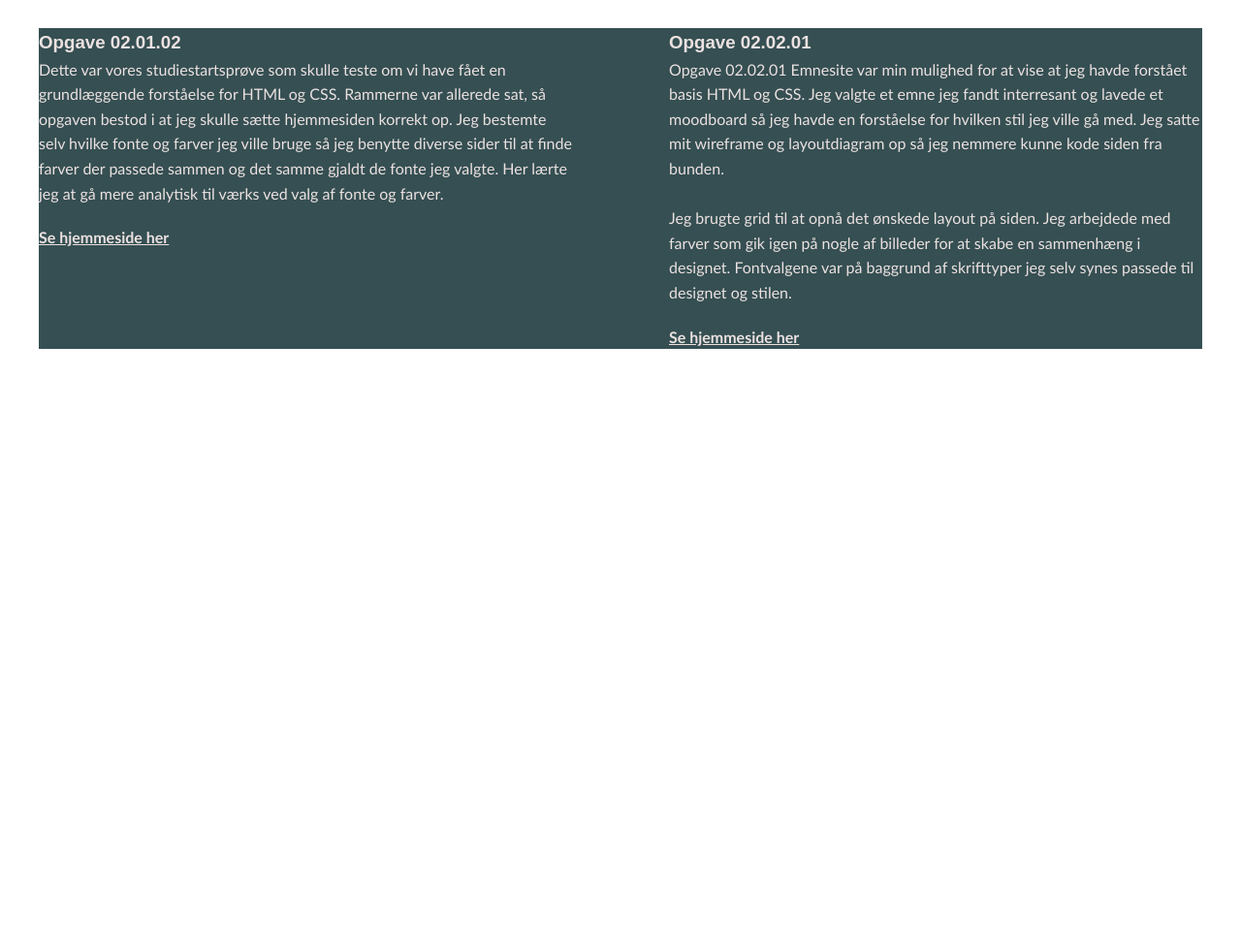
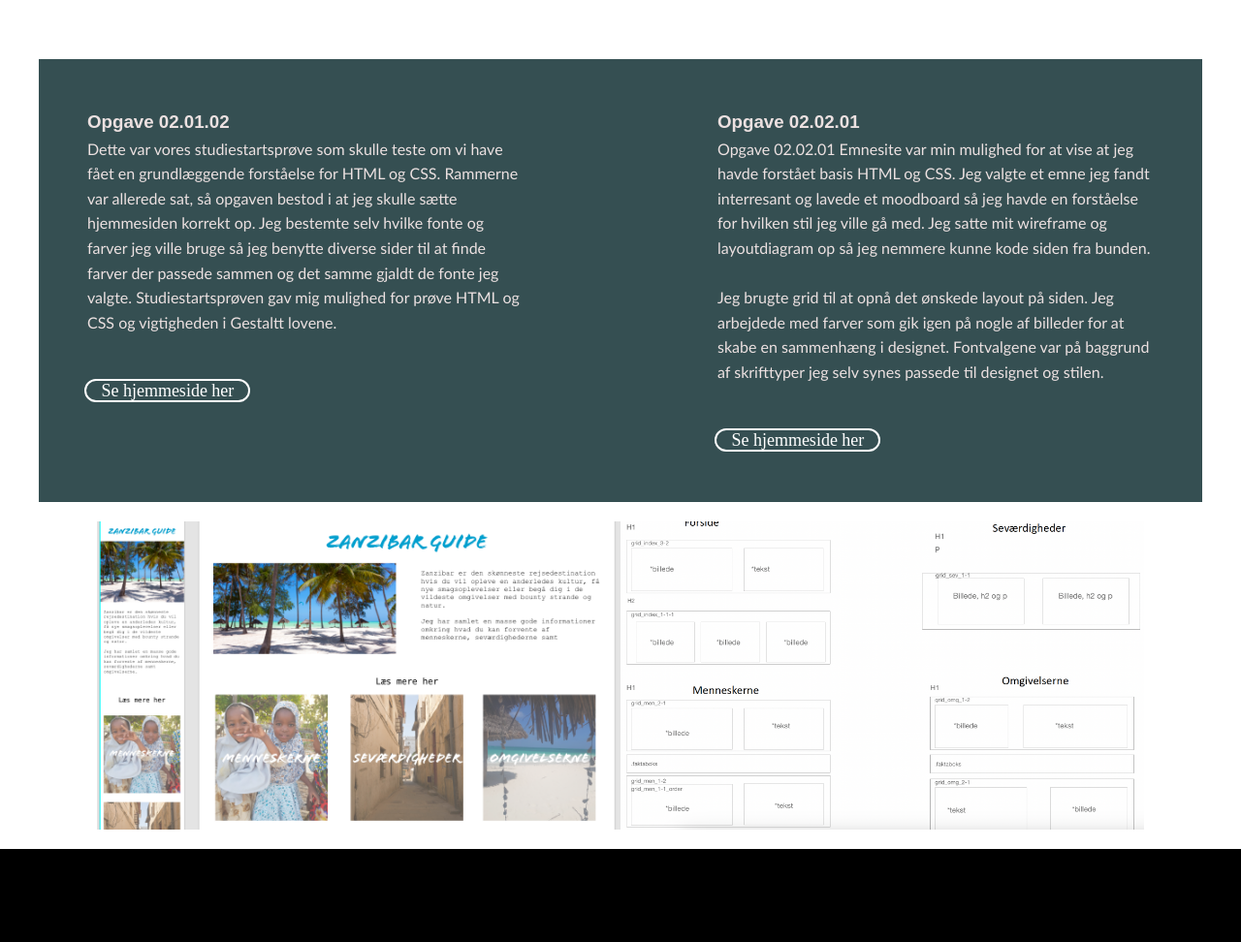
Before and after one commit to LasseVestergaard95/Portfolio, a plain HTML site: page tema2.html in a window 1280 px wide. Shown: the part 559-1531 px from the top of the page at 97% size. Before the commit the page ends 919 px from the top, so only its background shows below. Drawn offline with Linux system fonts and the light colour scheme; a web font is replaced by a local one.

Commit message:
tema2 done

```diff
--- a/layout.css
+++ b/layout.css
@@ -27,9 +27,7 @@ nav ul {
   display: flex;
   flex-flow: column;
   flex-basis: 100%;
-
 }
-
 
 .grid_1_1 {
   display: grid;
@@ -53,15 +51,35 @@ nav ul {
 .grid_1_1 img {
   border-radius: 10px 10px 0px 0px;
 }
-.tema3 img{
-border-radius: 7px 7px 0px 0px;
+.tema3 img {
+  border-radius: 7px 7px 0px 0px;
+}
+.tema_beskrivelse img{
+  margin-block-end: 2rem;
+}
+.tema2_opgaver {
+  display: grid;
+  gap: 10px;
+  padding-block: 30px;
 }
 
-.tema2_opgaver{
-  display: grid;
-gap: 10px;
+.tema2_opgaver h3,
+.tema2_opgaver p{
+  margin-inline: 50px;
+}
+.tema2_opgaver a {
+  margin-inline-start: 25px;
 }
 
+.tema2_opgaver h3{
+  margin-block-start: 20px;
+}
+.tema2_galleri img{
+  margin-block: 20px;
+  aspect-ratio: 17/10;
+  object-fit: cover;
+
+}
 @media (min-width: 700px) {
   .grid_1_1 {
     display: grid;
@@ -81,15 +99,21 @@ gap: 10px;
     display: flex;
   }
 
-  .tema_beskrivelse{
+  .tema_beskrivelse {
     display: grid;
     grid-template-columns: 1fr 1fr;
     gap: 30px;
     margin-block: 2rem;
   }
-  .tema2_opgaver{
+  .tema2_opgaver {
     display: grid;
     grid-template-columns: 1fr 1fr;
     gap: 100px;
   }
+  .tema2_galleri{
+    display: grid;
+    grid-template-columns: 1fr 1fr;
+    width: 90%;
+    margin: auto;
+  }
 }
--- a/style.css
+++ b/style.css
@@ -23,6 +23,12 @@ header {
   background-color: black;
   padding-block: 1rem;
 }
+footer {
+  background-color: black;
+  padding-block: 3rem;
+}
+
+
 
 header img {
   margin-inline-start: 1rem;
@@ -58,7 +64,6 @@ a {
 }
 .forside_tekst p {
   max-width: 75ch;
-
 }
 .grid_1_1 h2,
 h3 {
@@ -72,7 +77,7 @@ h3 {
 .grid_1_1 h2 {
   font-size: 3rem;
 }
-.grid_btn{
+.grid_btn {
   padding: 1rem;
 }
 .grid_btn a {
@@ -86,50 +91,59 @@ h3 {
   padding-inline: 15px;
 }
 
-.grid_btn:hover a{
+.grid_btn:hover a {
   transform: scale(1.02);
   font-weight: 700;
 }
-.tema_beskrivelse p{
-padding-bottom: 20px;
+.tema_beskrivelse p {
+  padding-bottom: 20px;
 }
-figcaption{
-  font-style: italic;
+
+.tema2_opgaver {
+  background-color: #354f52;
 }
-.tema2_opgaver{
-  background-color: #354F52;
-}
-.tema2_opgaver h3{
+.tema2_opgaver h3 {
   text-align: left;
   color: rgb(236, 225, 225);
 }
-.tema2_opgaver a{
+.tema2_opgaver a {
   color: rgb(236, 225, 225);
   font-weight: 700;
-text-decoration: underline;
-
+  text-decoration: underline;
 }
 
-.tema2_opgaver p{
+.tema2_opgaver p {
   padding-bottom: 20px;
   max-width: 70ch;
   color: rgb(236, 225, 225);
 }
 
-@media (min-width: 700px){
+.tema_knap a{
+  text-decoration: none;
+  color: white;
+  font-family: gill-sans-nova;
+  font-weight: 400;
+  font-size: large;
+  border: 2px solid white;
+  border-radius: 15px;
+  padding-inline: 15px;
 
-  .forside_tekst p{
+}
+
+@media (min-width: 700px) {
+  .forside_tekst p {
     text-align: center;
     margin: auto;
-
   }
-  h1, h2{
+  h1,
+  h2 {
     text-align: center;
   }
-  .tema_beskrivelse p{
+  .tema_beskrivelse p {
     max-width: 75ch;
   }
-  .tema_beskrivelse h1, h2{
-    text-align:start
+  .tema_beskrivelse h1,
+  h2 {
+    text-align: start;
   }
 }
--- a/tema2.html
+++ b/tema2.html
@@ -33,36 +33,44 @@
     </header>
     <main>
       <div class="tema_beskrivelse">
-        <div><h1>TEMA 2</h1>
-        <h2>Grundlæggende Web</h2>
-        <p>
-          Tema 2 have fokus på at give os grundlæggende forståelse og evner inden for HTML og CSS. Gennem fire uger lærte vi hvordan vi bygger en sides indhold op med HTML samt hvordan vi kunne style den med fbasis CSS. Temaet bestod af to opgaver
-          hvor den ene havde faste rammer for sidernes opbygning og den sidste skulle vi selv bestemme hvordan skulle se ud.
-        </p></div>
-        <div><img src="tema2_moodboard.png" alt=""></div>
+        <div>
+          <h1>TEMA 2</h1>
+          <h2>Grundlæggende Web</h2>
+          <p>
+            Tema 2 have fokus på at give os grundlæggende forståelse og evner inden for HTML og CSS. Gennem fire uger lærte vi hvordan vi bygger en sides indhold op med HTML samt hvordan vi kunne style den med fbasis CSS. Temaet bestod af to opgaver
+            hvor den ene havde faste rammer for sidernes opbygning og den sidste skulle vi selv bestemme hvordan skulle se ud.
+          </p>
+        </div>
+        <div><img src="tema2_moodboard.png" alt="" /></div>
       </div>
 
-
-
-       <section class="tema2_opgaver">
+      <section class="tema2_opgaver">
         <div>
           <h3>Opgave 02.01.02</h3>
           <p>
             Dette var vores studiestartsprøve som skulle teste om vi have fået en grundlæggende forståelse for HTML og CSS. Rammerne var allerede sat, så opgaven bestod i at jeg skulle sætte hjemmesiden korrekt op. Jeg bestemte selv hvilke fonte og
-            farver jeg ville bruge så jeg benytte diverse sider til at finde farver der passede sammen og det samme gjaldt de fonte jeg valgte. Her lærte jeg at gå mere analytisk til værks ved valg af fonte og farver.
+            farver jeg ville bruge så jeg benytte diverse sider til at finde farver der passede sammen og det samme gjaldt de fonte jeg valgte. Studiestartsprøven gav mig mulighed for prøve HTML og CSS og vigtigheden i Gestaltt lovene.
           </p>
-          <a href="#">Se hjemmeside her</a></div>
+          <button class="tema_knap"><a href="#">Se hjemmeside her</a></button>
+        </div>
 
-          <div><h3>Opgave 02.02.01</h3>
+        <div>
+          <h3>Opgave 02.02.01</h3>
           <p>
             Opgave 02.02.01 Emnesite var min mulighed for at vise at jeg havde forstået basis HTML og CSS. Jeg valgte et emne jeg fandt interresant og lavede et moodboard så jeg havde en forståelse for hvilken stil jeg ville gå med. Jeg satte mit
             wireframe og layoutdiagram op så jeg nemmere kunne kode siden fra bunden. <br /><br />
             Jeg brugte grid til at opnå det ønskede layout på siden. Jeg arbejdede med farver som gik igen på nogle af billeder for at skabe en sammenhæng i designet. Fontvalgene var på baggrund af skrifttyper jeg selv synes passede til designet og
             stilen.
           </p>
-          <a href="#">Se hjemmeside her</a></div>
+          <button class="tema_knap"><a href="#">Se hjemmeside her</a></button>
+        </div>
+      </section>
+      <section class="tema2_galleri">
+        <img src="tema2_prototype.png" alt="" />
+        <img src="tema2_layoutdiagram.png" alt="" />
       </section>
     </main>
+    <footer></footer>
     <script src="script.js"></script>
   </body>
 </html>
```
Also changed, not shown: tema2_layoutdiagram.png (added), tema2_prototype.png (added).
